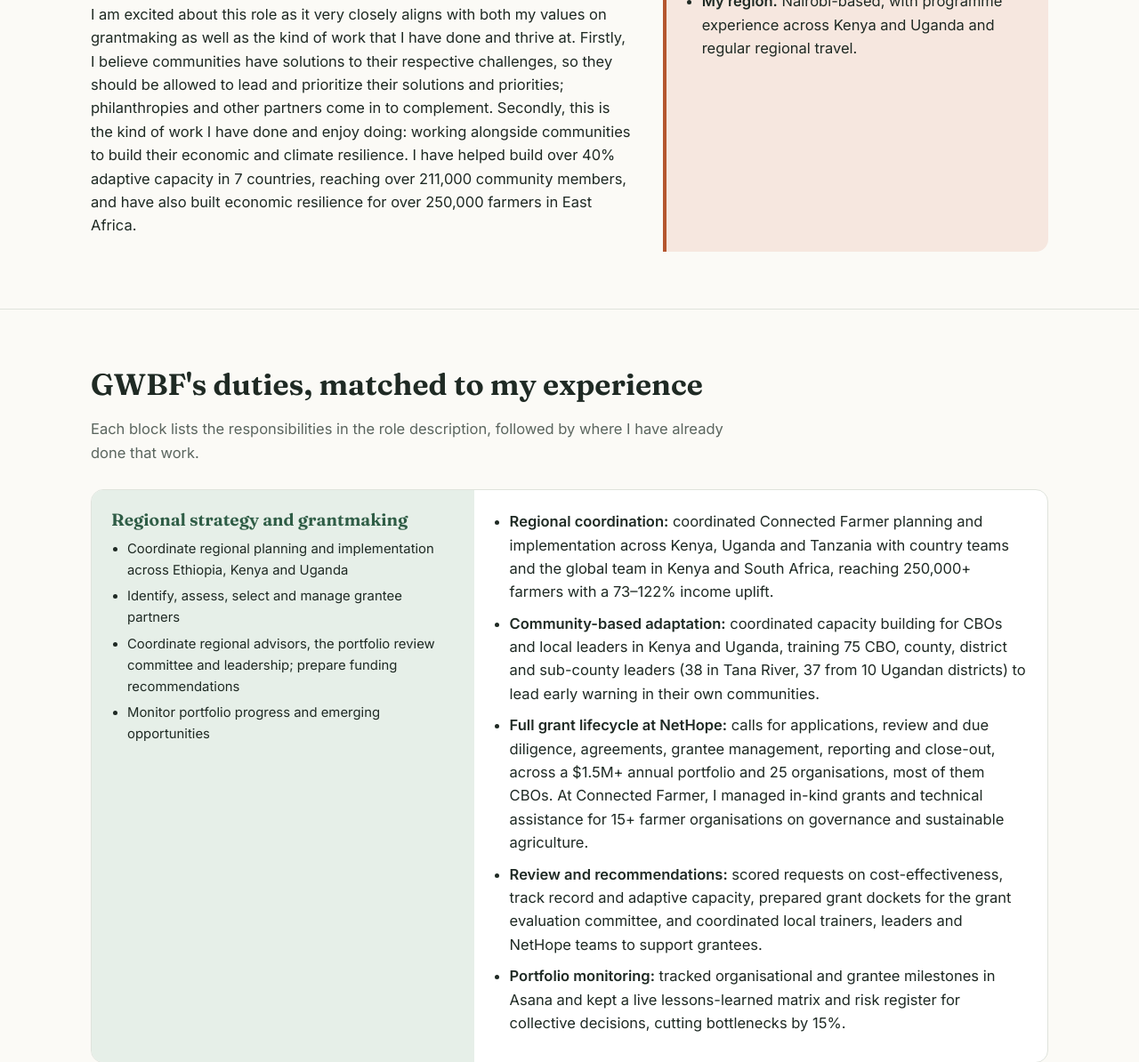
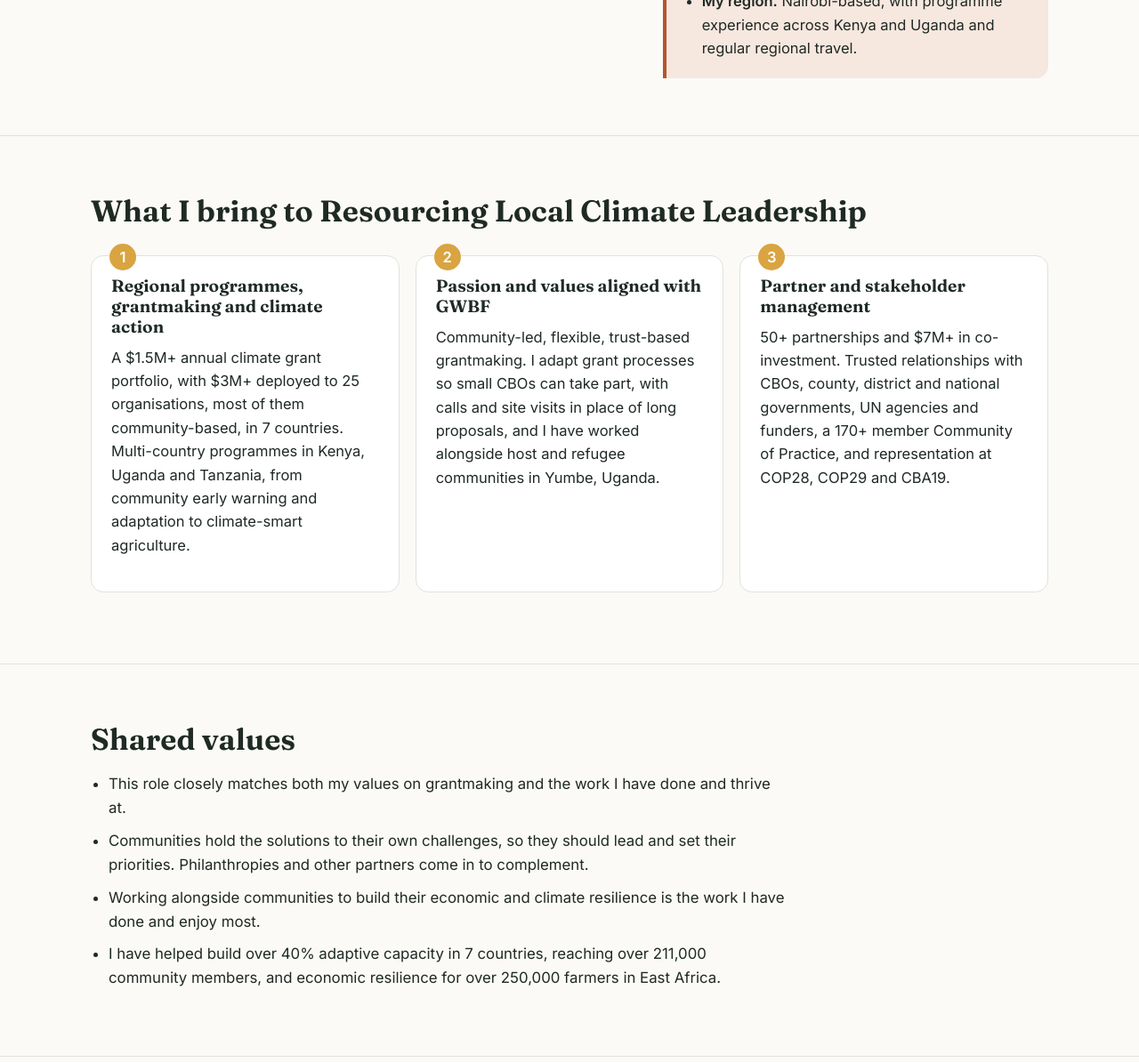
Before and after one commit to gidrafwachira/GWBF_Portfolio, a plain HTML site: page index.html in a window 1280 px wide. Shown: the part 1479-2673 px from the top of the page at 89% size. Drawn offline with Linux system fonts and the light colour scheme.

Commit message:
Add What I bring and Shared values sections after Who I am
Co-Authored-By: Claude Opus 5.5 <noreply@anthropic.com>
Claude-Session: https://claude.ai/code/session_0177YpRJMKNsmuM3zbxZ5RCp

```diff
--- a/index.html
+++ b/index.html
@@ -70,7 +70,9 @@ section{padding:64px 0;border-top:1px solid var(--line)}
 .story{background:var(--card);border:1px solid var(--line);border-radius:var(--r);padding:22px}
 .story p:last-child{margin:0}
 .story .lesson{font-style:italic;color:var(--clay)}
-.steps{counter-reset:s;list-style:none;padding:0;display:grid;grid-template-columns:repeat(3,1fr);gap:18px}
+.values{max-width:75ch;padding-left:20px;margin:0}
+.values li{margin-bottom:10px;font-size:1.05rem}
+.steps{margin-top:30px;counter-reset:s;list-style:none;padding:0;display:grid;grid-template-columns:repeat(3,1fr);gap:18px}
 .steps li{background:var(--card);border:1px solid var(--line);border-radius:var(--r);padding:22px;position:relative}
 .steps li::before{counter-increment:s;content:counter(s);position:absolute;top:-14px;left:20px;width:30px;height:30px;border-radius:50%;background:var(--sun);color:#fff;font-weight:700;display:grid;place-items:center}
 .media .card .src{font-size:.78rem;text-transform:uppercase;letter-spacing:.05em;color:var(--clay);font-weight:600;margin-bottom:6px}
@@ -98,6 +100,8 @@ footer h2{color:#fff}
   <a class="brand" href="#top">Gidraf Wachira</a>
   <ul>
     <li><a href="#who">Who I am</a></li>
+    <li><a href="#bring">What I bring</a></li>
+    <li><a href="#values">Shared values</a></li>
     <li><a href="#duties">Duties vs evidence</a></li>
     <li><a href="#skills">Skills vs evidence</a></li>
     <li><a href="#projects">Projects</a></li>
@@ -132,7 +136,6 @@ footer h2{color:#fff}
     <h2>Who I am</h2>
     <p>I am a programme and grant management leader with 12+ years leading multi-country climate, food systems and agri-tech programmes across Africa and Asia. Most recently, as Global Climate Intersections Lead at NetHope, I led its climate adaptation and resilience programme in seven countries. I ran a $1.5M+ annual climate grant portfolio that deployed more than $3M to 25 organisations through flexible, locally led grantmaking. I also led capacity building for community-based organisations and local leaders through multi-day trainings, self-paced online courses and peer learning forums. Our community early warning grants, community-based adaptation trainings, community voices amplification and digital skilling programmes raised adaptive capacity for over 211,000 people by up to 40%.</p>
     <p>Before that, I led Vodacom's Connected Farmer programme across Kenya, Uganda and Tanzania from pilot to scale. It reached 250,000+ smallholder farmers with a 73&ndash;122% income uplift through climate-smart practices, insurance and finance, and I supported 15+ community organisations with grants and technical assistance. Earlier, I launched Agri-wallet in Rwanda from zero, reaching 40,000 farmers.</p>
-    <p>I am excited about this role as it very closely aligns with both my values on grantmaking as well as the kind of work that I have done and thrive at. Firstly, I believe communities have solutions to their respective challenges, so they should be allowed to lead and prioritize their solutions and priorities; philanthropies and other partners come in to complement. Secondly, this is the kind of work I have done and enjoy doing: working alongside communities to build their economic and climate resilience. I have helped build over 40% adaptive capacity in 7 countries, reaching over 211,000 community members, and have also built economic resilience for over 250,000 farmers in East Africa.</p>
   </div>
   <div class="callout">
     <h3>Why GWBF, and why I fit the Regional Program Lead, East Africa role</h3>
@@ -143,6 +146,25 @@ footer h2{color:#fff}
       <li><b>My region.</b> Nairobi-based, with programme experience across Kenya and Uganda and regular regional travel.</li>
     </ul>
   </div>
+</div></section>
+
+<section id="bring"><div class="wrap">
+  <h2>What I bring to Resourcing Local Climate Leadership</h2>
+  <ol class="steps">
+    <li><h3>Regional programmes, grantmaking and climate action</h3><p>A $1.5M+ annual climate grant portfolio, with $3M+ deployed to 25 organisations, most of them community-based, in 7 countries. Multi-country programmes in Kenya, Uganda and Tanzania, from community early warning and adaptation to climate-smart agriculture.</p></li>
+    <li><h3>Passion and values aligned with GWBF</h3><p>Community-led, flexible, trust-based grantmaking. I adapt grant processes so small CBOs can take part, with calls and site visits in place of long proposals, and I have worked alongside host and refugee communities in Yumbe, Uganda.</p></li>
+    <li><h3>Partner and stakeholder management</h3><p>50+ partnerships and $7M+ in co-investment. Trusted relationships with CBOs, county, district and national governments, UN agencies and funders, a 170+ member Community of Practice, and representation at COP28, COP29 and CBA19.</p></li>
+  </ol>
+</div></section>
+
+<section id="values"><div class="wrap">
+  <h2>Shared values</h2>
+  <ul class="values">
+    <li>This role closely matches both my values on grantmaking and the work I have done and thrive at.</li>
+    <li>Communities hold the solutions to their own challenges, so they should lead and set their priorities. Philanthropies and other partners come in to complement.</li>
+    <li>Working alongside communities to build their economic and climate resilience is the work I have done and enjoy most.</li>
+    <li>I have helped build over 40% adaptive capacity in 7 countries, reaching over 211,000 community members, and economic resilience for over 250,000 farmers in East Africa.</li>
+  </ul>
 </div></section>
 
 <section id="duties"><div class="wrap">
@@ -331,16 +353,6 @@ footer h2{color:#fff}
   </div>
 </div></section>
 
-<section id="approach"><div class="wrap">
-  <h2>What I would bring to Resourcing Local Climate Leadership</h2>
-  <p class="intro">How I would start, working within GWBF's global team, regional advisors and review committee.</p>
-  <ol class="steps">
-    <li><h3>Listen and map</h3><p>Meet the global team, regional advisors, review committee and donor. Visit partners in Kenya, Uganda and Ethiopia. Map where the portfolio stands and what is stuck.</p></li>
-    <li><h3>Build the regional team</h3><p>Onboard the two in-country staff with clear roles and decision rights, and lean on their and the advisors' knowledge, especially in Ethiopia, where I would be building new relationships.</p></li>
-    <li><h3>Agree a shared rhythm</h3><p>A regional workplan, milestone tracker, risk register and learning loop with partners, so partners shape the programme and evidence flows into funding decisions.</p></li>
-  </ol>
-</div></section>
-
 <section id="media" class="media"><div class="wrap">
   <h2>Featured and in the media</h2>
   <p class="intro">A UN report I contributed to, articles I wrote, talks I gave, and press features.</p>
```
